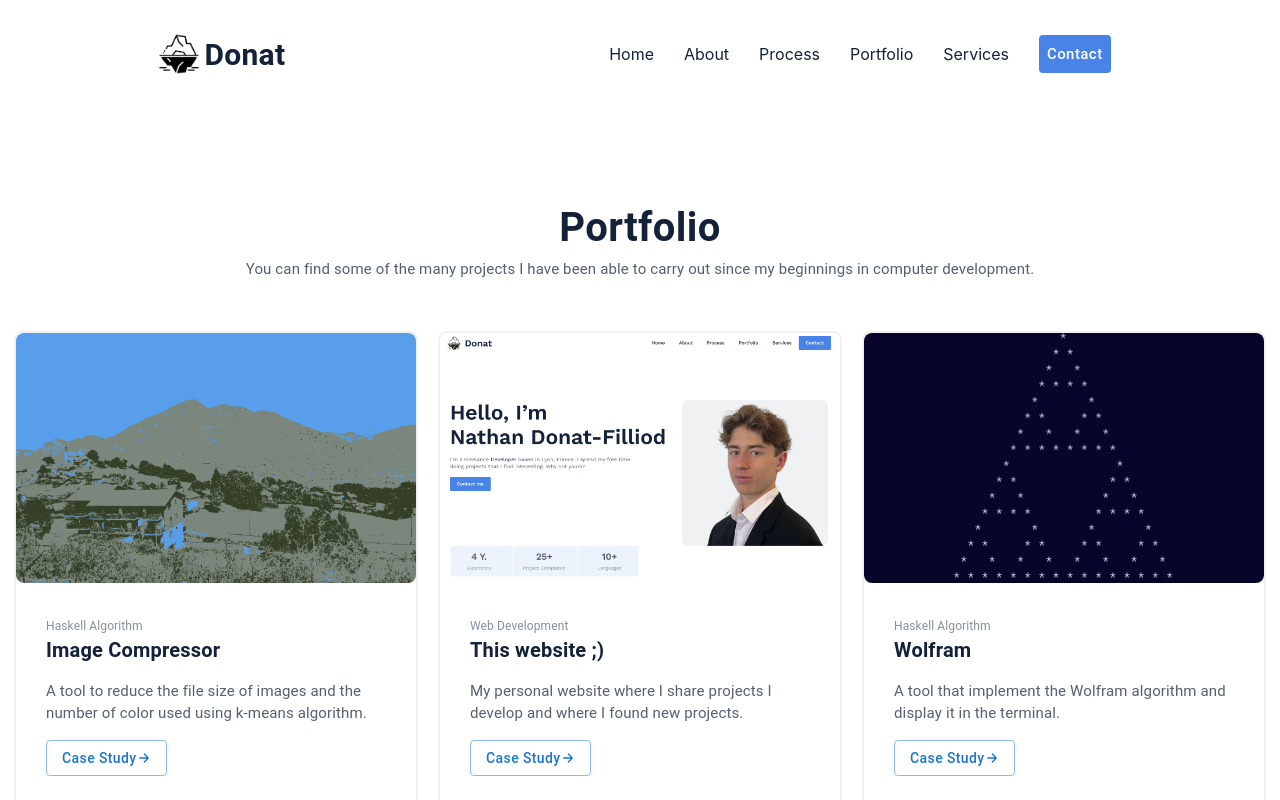
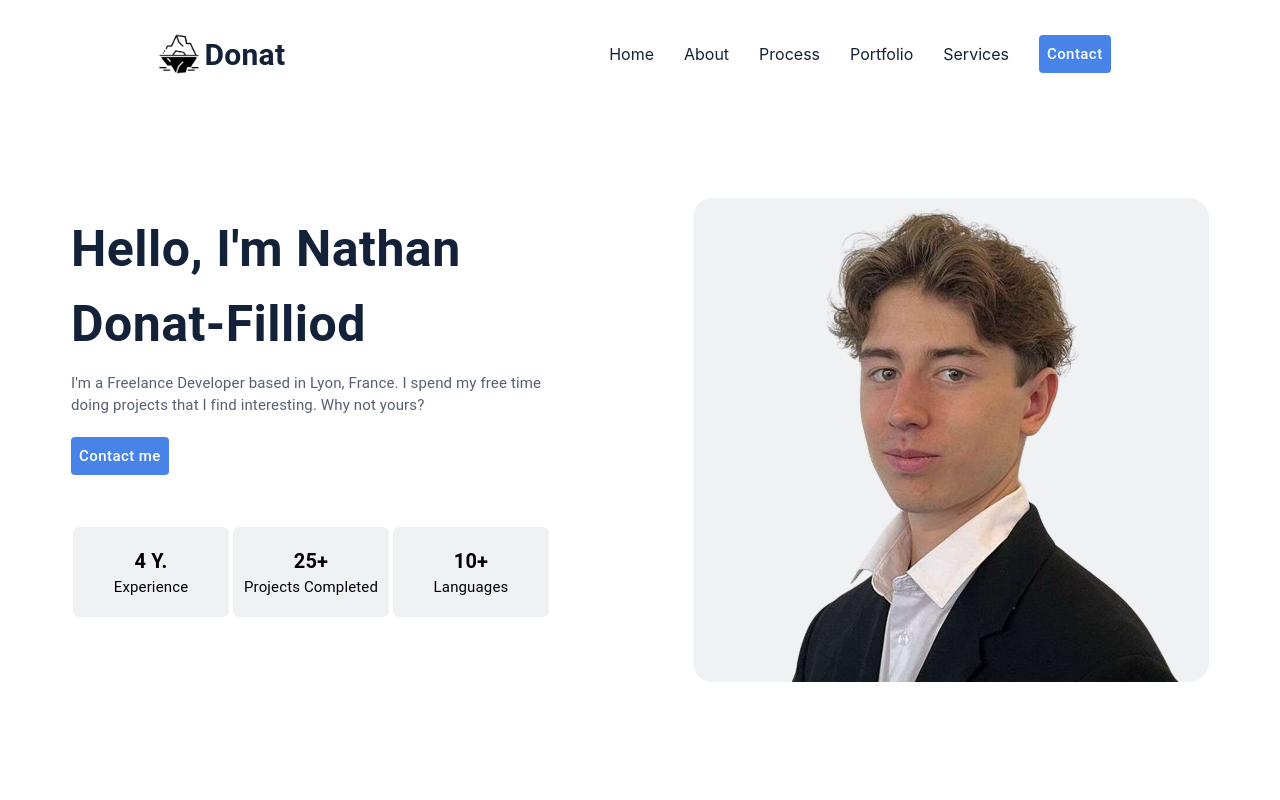
Before and after one commit to DonatNathan/donat-website, a React (Create React App) app: page / in a window 1280 px wide. Shown: the top 800 px of the page. Built offline with nearby package versions, Linux system fonts and the light colour scheme.

Commit message:
[ADD] - Introduction block

```diff
--- /dev/null
+++ b/src/components/Introduction.js
@@ -0,0 +1,47 @@
+import { useContext } from "react";
+import { ThemeContext } from "../utils/themes/ThemeContext";
+import { Box, Button, Typography } from "@mui/material";
+
+const Stat = ({main, secondary}) => {
+
+    const {theme} = useContext(ThemeContext);
+
+    return (
+        <Box sx={{height: "70px", width: "300px", backgroundColor: theme.SecondBackgroundColor, margin: "2px", display: "flex", flexDirection: "column", padding: "10px", justifyContent: "center", alignItems: "center", textAlign: "center", borderRadius: "6px"}}>
+            <Typography sx={{fontSize: 20, fontColor: theme.BoldTextColor, fontWeight: "bold"}}>{main}</Typography>
+            <Typography sx={{fontSize: 15, fontColor: theme.SubTextColor}}>{secondary}</Typography>
+        </Box>
+    );
+};
+
+const Introduction = () => {
+
+    const {theme} = useContext(ThemeContext);
+
+    return (
+        <Box sx={{display: "flex", flexWrap: "wrap", flexDirection: "row", justifyContent: "space-around", alignItems: "center", textAlign: "center", backgroundColor: theme.BackgroundColor, paddingTop: "80px", paddingBottom: "80px"}}>
+            <Box sx={{display: "flex", flexDirection: "column", textAlign: "left", justifyContent: "center", width: "60vh"}}>
+                <Typography sx={{fontSize: 50, color: theme.BoldTextColor, fontWeight: "bold"}}>Hello, I'm Nathan Donat-Filliod</Typography>
+                <Typography sx={{fontSize: 15, color: theme.ClassicTextColor, marginTop: "10px", marginBottom: "20px"}}>I'm a Freelance Developer based in Lyon, France. I spend my free time doing projects that I find interesting. Why not yours?</Typography>
+                <Button sx={{width: "fit-content", textTransform: "none", backgroundColor: theme.MainColor, color: theme.BackgroundColor, fontSize: 15}}>Contact me</Button>
+                <Box sx={{display: "flex", flexDirection: "row", marginTop: "50px", marginBottom: "50px", justifyContent: "left", alignItems: "center"}}>
+                    <Stat
+                        main={"4 Y."}
+                        secondary={"Experience"}
+                    />
+                    <Stat
+                        main={"25+"}
+                        secondary={"Projects Completed"}
+                    />
+                    <Stat
+                        main={"10+"}
+                        secondary={"Languages"}
+                    />
+                </Box>
+            </Box>
+            <Box component="img" sx={{backgroundColor: theme.SecondBackgroundColor, borderRadius: "20px"}} alt={"Personal Picture"} src={"/images/me.png"} />
+        </Box>
+    );
+};
+
+export default Introduction;
--- a/src/pages/Home.js
+++ b/src/pages/Home.js
@@ -6,6 +6,7 @@ import Portfolio from "../components/Portfolio";
 import Services from "../components/Services";
 import Footer from "../modules/footer/Footer";
 import Header from "../modules/header/Header";
+import Introduction from "../components/Introduction";
 
 const HomePage = () => {
     return (
@@ -15,6 +16,7 @@ const HomePage = () => {
             </Helmet>
             <Box>
                     <Header />
+                    <Introduction />
                     <Portfolio />
                     <ProjectIdea />
                     <Services />
```
Also changed, not shown: public/images/me.png (renamed from public/images/me-removebg.png).
